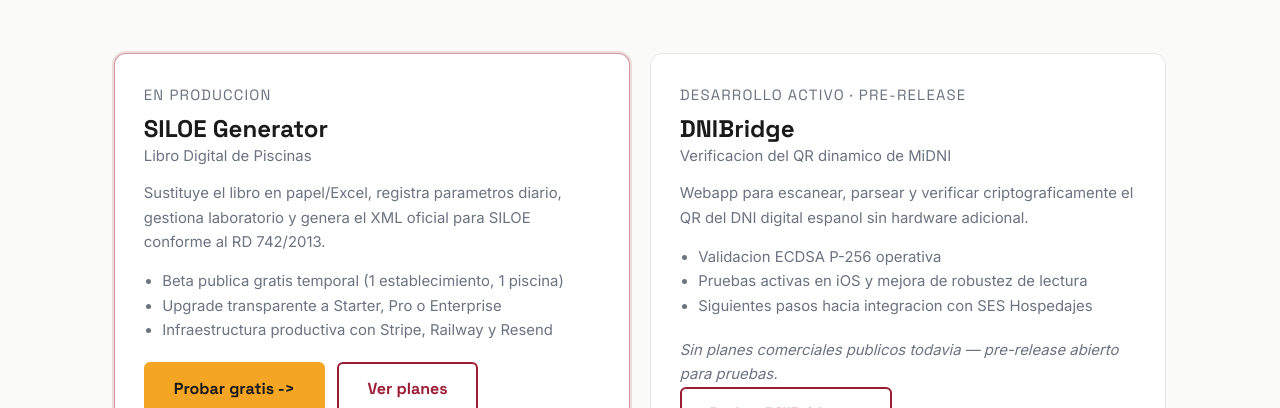
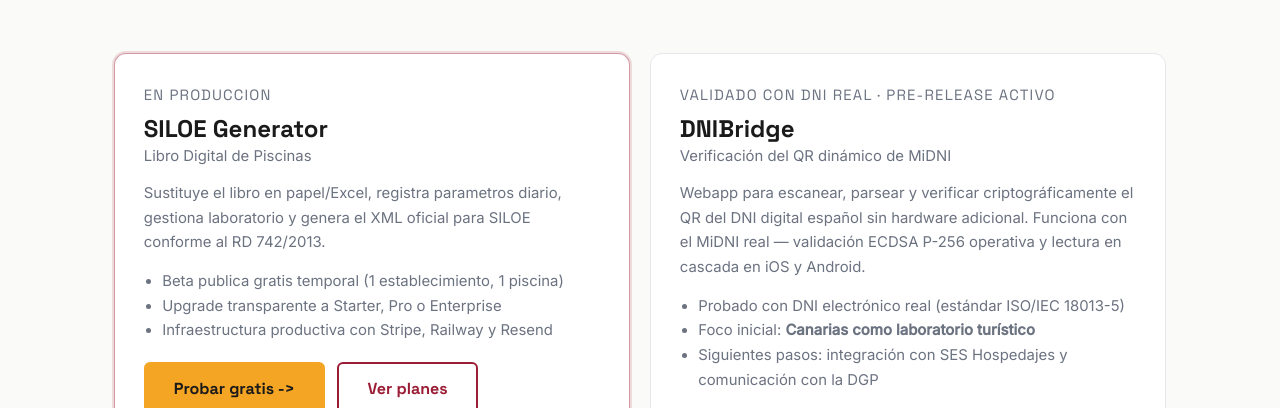
Before and after one commit to juanrdzbaeza/chumbo.io, an Astro site: page /productos in a window 1280 px wide. Shown: the part 372-780 px from the top of the page. Built offline with nearby package versions, Linux system fonts and the light colour scheme; Astro itself is replaced by a stand-in of ours.

Commit message:
dnibridge: validado con DNI real + foco Canarias + contacto DGP - BRIEF.md: estado DNIBridge actualizado — probado con miDNI real, ECDSA P-256 OK,   contacto DGP vía sede electrónica, foco Canarias como lab turístico, horizonte UE - productos.astro: badge 'Validado con DNI real · pre-release activo', bullet ISO/IEC 18013-5,   Canarias laboratorio turístico, SES Hospedajes + DGP - ActiveProjects.astro: descripción home actualizada con DNI real + Canarias

```diff
--- a/src/components/ActiveProjects.astro
+++ b/src/components/ActiveProjects.astro
@@ -10,8 +10,8 @@ const projects = [
   },
   {
     name: 'DNIBridge',
-    status: 'Desarrollo activo · pre-release',
-    desc: 'Verificacion criptografica del QR dinamico de MiDNI, sin hardware extra y con foco en integracion real.',
+    status: 'Validado con DNI real · pre-release',
+    desc: 'Verificación criptográfica del QR dinámico de MiDNI, sin hardware extra. Probado con DNI real, foco inicial en Canarias como laboratorio turístico.',
     ctaLabel: 'Probar DNIBridge →',
     ctaHref: 'https://dnibridge-pre.chumbo.io',
     external: true,
--- a/src/pages/productos.astro
+++ b/src/pages/productos.astro
@@ -45,20 +45,21 @@ import Footer from '../components/Footer.astro';
         </article>
 
         <article class="product-card">
-          <p class="product-status">Desarrollo activo · pre-release</p>
+          <p class="product-status">Validado con DNI real · pre-release activo</p>
           <h2>DNIBridge</h2>
-          <p class="product-sub">Verificacion del QR dinamico de MiDNI</p>
+          <p class="product-sub">Verificación del QR dinámico de MiDNI</p>
           <p>
-            Webapp para escanear, parsear y verificar criptograficamente el QR del
-            DNI digital espanol sin hardware adicional.
+            Webapp para escanear, parsear y verificar criptográficamente el QR del
+            DNI digital español sin hardware adicional. Funciona con el MiDNI real —
+            validación ECDSA P-256 operativa y lectura en cascada en iOS y Android.
           </p>
           <ul>
-            <li>Validacion ECDSA P-256 operativa</li>
-            <li>Pruebas activas en iOS y mejora de robustez de lectura</li>
-            <li>Siguientes pasos hacia integracion con SES Hospedajes</li>
+            <li>Probado con DNI electrónico real (estándar ISO/IEC 18013-5)</li>
+            <li>Foco inicial: <strong>Canarias como laboratorio turístico</strong></li>
+            <li>Siguientes pasos: integración con SES Hospedajes y comunicación con la DGP</li>
           </ul>
           <p class="product-note">
-            Sin planes comerciales publicos todavia — pre-release abierto para pruebas.
+            Sin planes comerciales públicos todavía — pre-release abierto para pruebas.
           </p>
           <div class="product-actions">
             <a href="https://dnibridge-pre.chumbo.io" class="btn btn-outline-dark" target="_blank" rel="noopener">
```
Also changed, not shown: BRIEF.md (+3 -1 lines).
